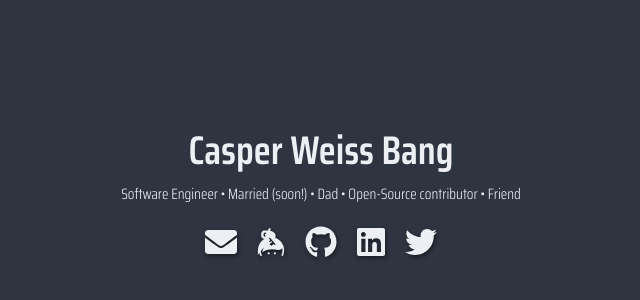
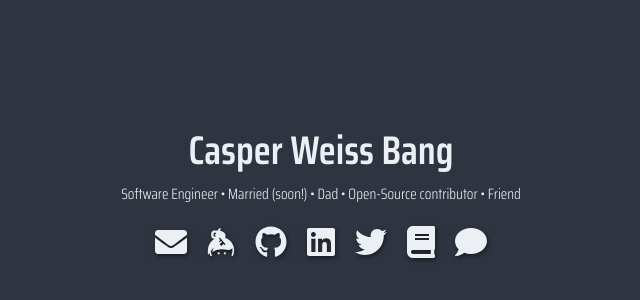
Before and after one commit to C0DK/C0DK.github.io, a React (Create React App) app: page / in a window 1280 px wide. Shown: the part 204-504 px from the top of the page, without its empty margins (319-959 px from the left). Built offline with nearby package versions, Linux system fonts and the light colour scheme.

Commit message:
Add two new links

```diff
--- a/src/components/LinkRow.tsx
+++ b/src/components/LinkRow.tsx
@@ -7,7 +7,7 @@ import {
   faGithub,
   faLinkedin,
 } from "@fortawesome/free-brands-svg-icons";
-import { faEnvelope } from "@fortawesome/free-solid-svg-icons";
+import { faEnvelope, faBook, faComment } from "@fortawesome/free-solid-svg-icons";
 
 const LinkRow = () => (
   <IconRow>
@@ -16,6 +16,8 @@ const LinkRow = () => (
     <Icon href="https://github.com/C0DK/" icon={faGithub} />
     <Icon href="https://www.linkedin.com/in/cabang/" icon={faLinkedin} />
     <Icon href="https://twitter.com/cabang_dk/" icon={faTwitter} />
+    <Icon href="https://www.goodreads.com/user/show/129022892-casper-weiss-bang" icon={faBook} />
+    <Icon href="https://blog.cwb.dk" icon={faComment} />
   </IconRow>
 );
 
```
